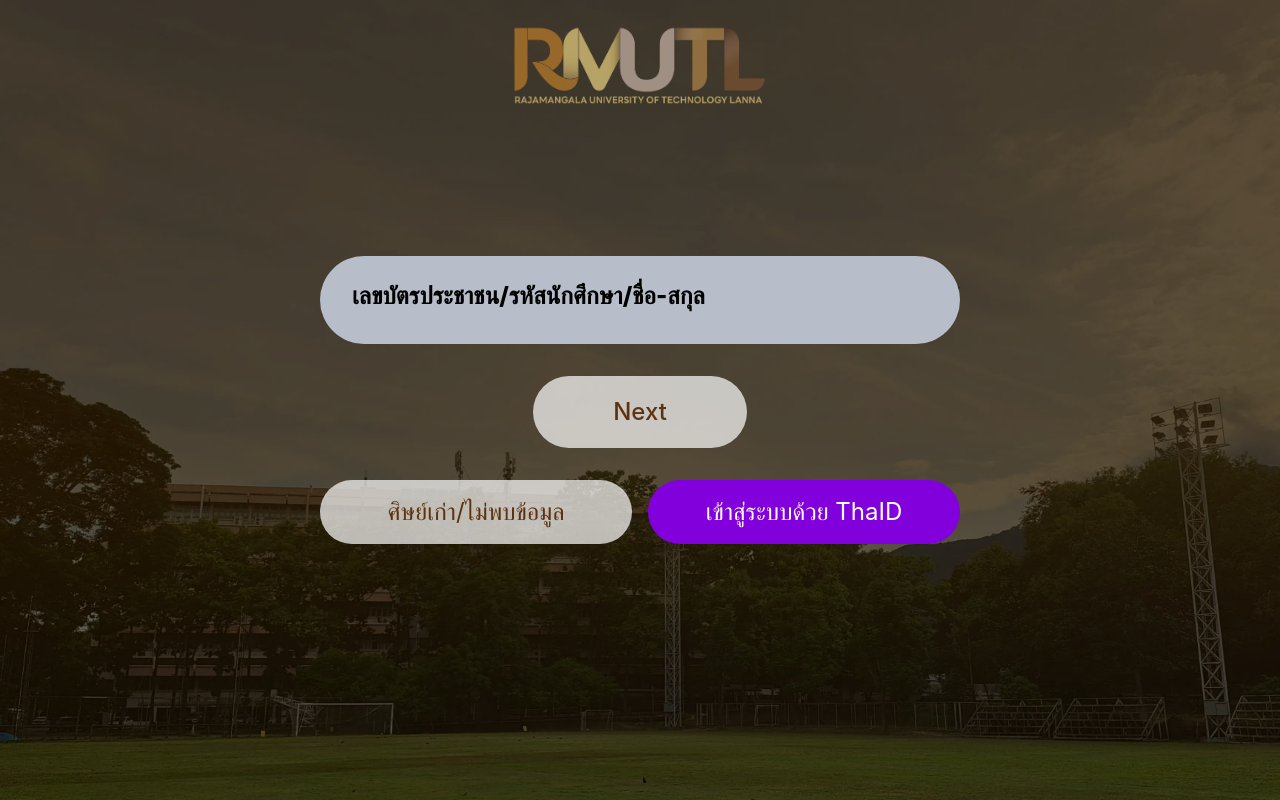
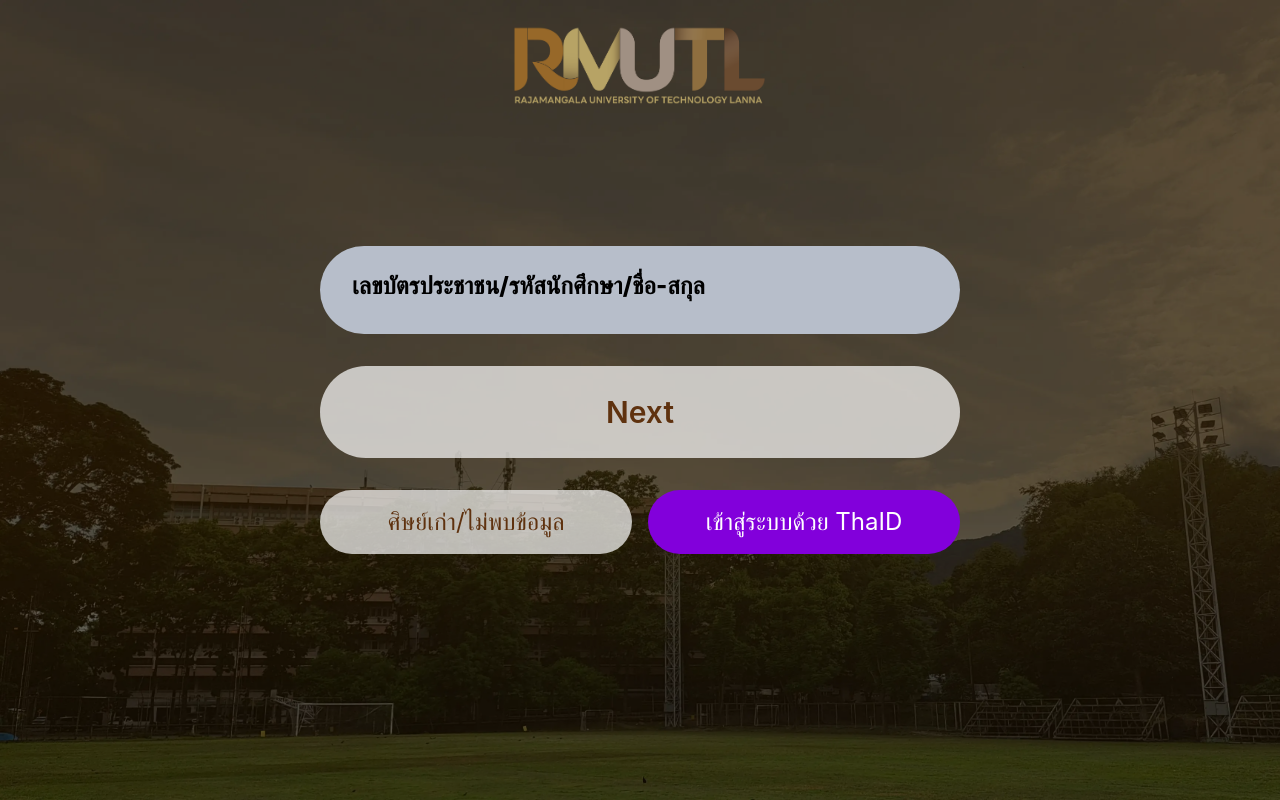
Before and after one commit to nathachaijtm/RMUTL_Queue, a React (Vite) app: page / in a window 1280 px wide. Built offline with nearby package versions, Linux system fonts and the light colour scheme.

Commit message:
Update login.tsx

```diff
--- a/src/routes/login.tsx
+++ b/src/routes/login.tsx
@@ -48,11 +48,14 @@ function App() {
         <div className="flex justify-center">
           <Link
             to="/menu"
-            className="bg-white/70 rounded-full py-5 px-20 text-2xl font-medium text-[#5F320F]
-                      hover:bg-orange-500 transition-transform transform hover:scale-105 active:scale-95">
+            className="w-full max-w-[800px] bg-white/70 rounded-full py-7 text-3xl font-semibold text-[#5F320F]
+                      flex items-center justify-center
+                      hover:bg-orange-500 transition-transform hover:scale-105 active:scale-95">
             Next
           </Link>
         </div>
+
+
 
         {/* Bottom Buttons */}
         <div className="w-full flex items-center justify-center gap-4">
```
